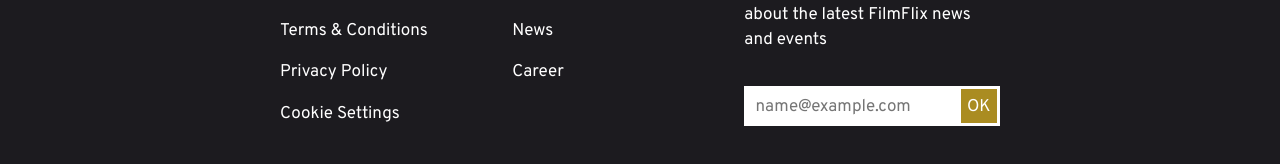
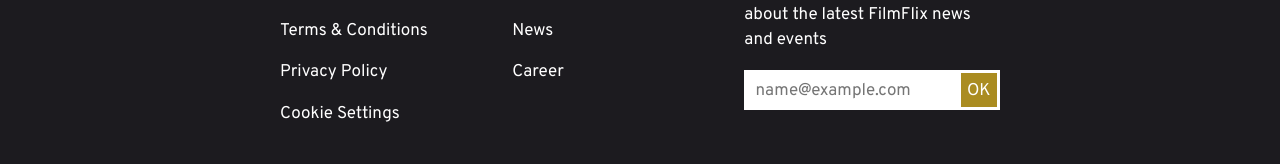
Before and after one commit to Filmflix-FED22G/filmflix, a React (Vite) app: page / in a window 1280 px wide. Shown: the part 2029-2193 px from the top of the page. Built offline with nearby package versions, Linux system fonts and the light colour scheme.

Commit message:
edited margin in form and break point

```diff
--- a/src/components/Footer.tsx
+++ b/src/components/Footer.tsx
@@ -38,7 +38,6 @@ const Footer: React.FC = () => {
           events
         </FooterSubscribeText>
         <FooterForm>
-          {' '}
           <FooterSubscribeInput
             type="email"
             id="email"
@@ -68,7 +67,7 @@ const FooterContainer = styled.footer`
   color: var(--color-light);
   padding: var(--default-padding-top-bottom) var(--default-padding-left-right);
 
-  @media screen and (max-width: 768px) {
+  @media screen and (max-width: 912px) {
     flex-direction: column;
     align-items: center;
     text-align: center;
@@ -94,7 +93,7 @@ const FooterHeading = styled.h4`
   margin-bottom: 1rem;
   text-transform: uppercase;
 
-  @media screen and (max-width: 768px) {
+  @media screen and (max-width: 912px) {
     margin-top: 1rem;
     margin-bottom: 0;
   }
@@ -110,7 +109,7 @@ const FooterListItem = styled.li`
   font-size: var(--font-size-s);
   padding: 0.5rem 0;
 
-  @media screen and (max-width: 768px) {
+  @media screen and (max-width: 912px) {
     padding: 0.25rem 0;
   }
 `;
@@ -118,7 +117,7 @@ const FooterListItem = styled.li`
 const FooterSubscribeText = styled.p`
   padding-top: 0.5rem;
 
-  @media screen and (max-width: 768px) {
+  @media screen and (max-width: 912px) {
     max-width: 20rem;
     margin: 0 auto;
     padding-top: 0.25rem;
@@ -131,8 +130,8 @@ const FooterSubscribeText = styled.p`
 
 const FooterForm = styled.form`
   display: flex;
-  margin-top: 2rem;
-  @media screen and (max-width: 768px) {
+  margin-top: 1rem;
+  @media screen and (max-width: 912px) {
     display: flex;
     justify-content: center;
     align-items: center;
@@ -144,7 +143,7 @@ const ImageContainer = styled.div`
   display: flex;
   justify-content: flex-end;
   gap: 2rem;
-  @media screen and (max-width: 768px) {
+  @media screen and (max-width: 912px) {
     margin-top: 2rem;
   }
 `;
```
